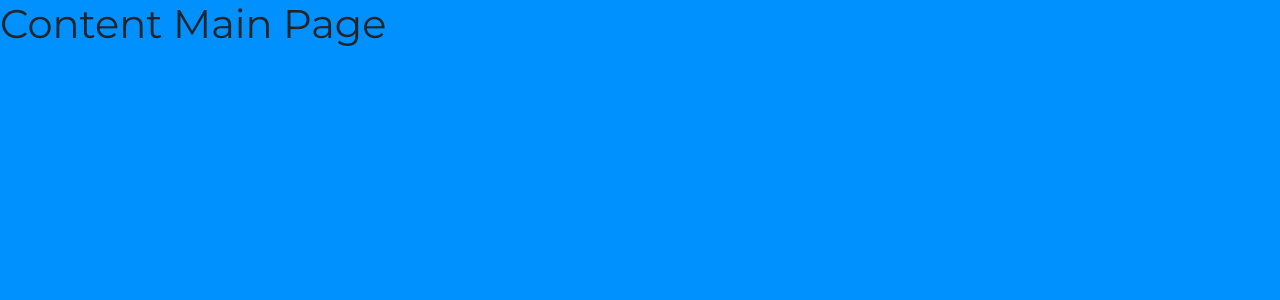
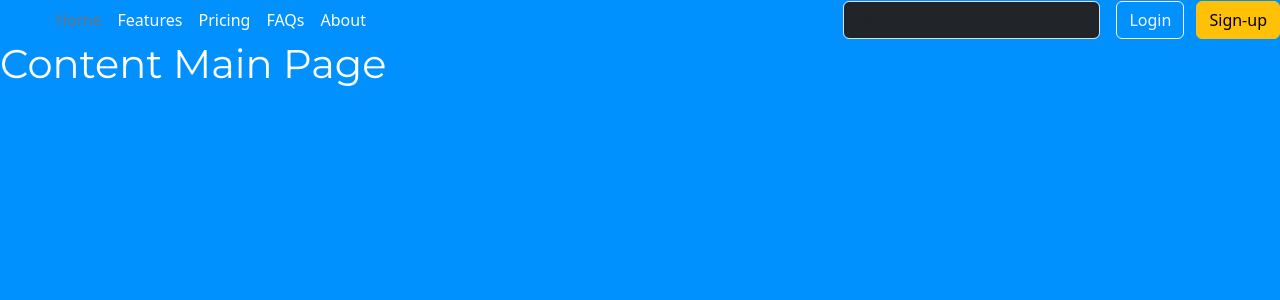
Before and after one commit to OrangeSpirit/TEST_WEB, a Flask app: page / in a window 1280 px wide. Shown: the top 300 px of the page. Run offline with Flask 3, Linux system fonts and the light colour scheme; some libraries are stand-ins or nearby versions.

Commit message:
add header

```diff
--- a/app/static/css/main.css
+++ b/app/static/css/main.css
@@ -2,6 +2,7 @@
 
 body {
     background: rgb(0, 145, 255);
+    color: #fff
 }
 
 h1 {
--- /dev/null
+++ b/app/templates/main/_header.html
@@ -0,0 +1,22 @@
+<div class="d-flex flex-wrap align-items-center justify-content-center justify-content-lg-start">
+    <a href="/" class="d-flex align-items-center mb-2 mb-lg-0 text-white text-decoration-none">
+        <svg class="bi me-2" width="40" height="32" role="img" aria-label="Bootstrap">
+            <use xlink:href="#bootstrap"></use>
+        </svg>
+    </a>
+    <ul class="nav col-12 col-lg-auto me-lg-auto mb-2 justify-content-center mb-md-0">
+        <li><a href="#" class="nav-link px-2 text-secondary">Home</a></li>
+        <li><a href="#" class="nav-link px-2 text-white">Features</a></li>
+        <li><a href="#" class="nav-link px-2 text-white">Pricing</a></li>
+        <li><a href="#" class="nav-link px-2 text-white">FAQs</a></li>
+        <li><a href="#" class="nav-link px-2 text-white">About</a></li>
+    </ul>
+    <form class="col-12 col-lg-auto mb-3 mb-lg-0 me-lg-3" role="search">
+        <input type="search" class="form-control form-control-dark text-bg-dark" placeholder="Search..."
+            aria-label="Search" />
+    </form>
+    <div class="text-end">
+        <button type="button" class="btn btn-outline-light me-2">Login</button>
+        <button type="button" class="btn btn-warning">Sign-up</button>
+    </div>
+</div>
--- a/app/templates/main/base.html
+++ b/app/templates/main/base.html
@@ -1,13 +1,15 @@
-<!DOCTYPE html>
+<!doctype html>
 <html lang="en">
 <head>
-    <meta charset="UTF">
+    <meta charset="UTF-8">
     <link rel="stylesheet" href="{{ url_for('static', filename='css/libs/bootstrap.min.css') }}">
     <link rel="stylesheet" href="{{ url_for('static', filename='css/main.css') }}">
     <title>{% block title %}{% endblock %}</title>
 </head>
+
 <body>
-    {% block condtent %}{% endblock %}
+    {% include 'main/_header.html' %}
+    {% block content %}{% endblock %}
 
     <script src="{{ url_for('static', filename='js/libs/bootstrap.min.js') }}"></script>
     <script src="{{ url_for('static', filename='js/app.js') }}"></script>
--- a/app/templates/main/index.html
+++ b/app/templates/main/index.html
@@ -2,4 +2,4 @@
 
 {% block title %}Main Page{% endblock %}
 
-{% block condtent %}<h1>Content Main Page</h1>{% endblock %}
+{% block content %}<h1>Content Main Page</h1>{% endblock %}
```
